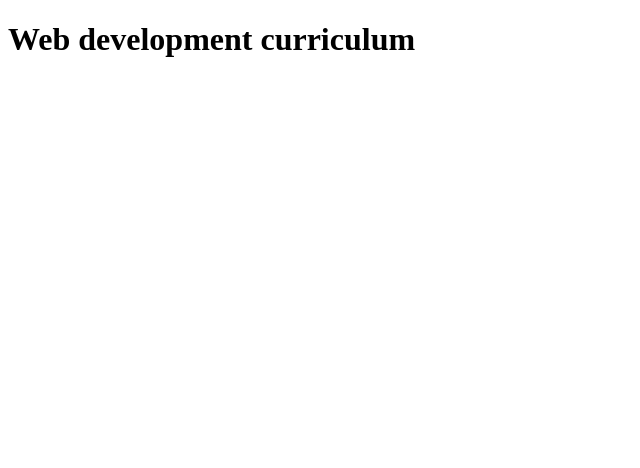
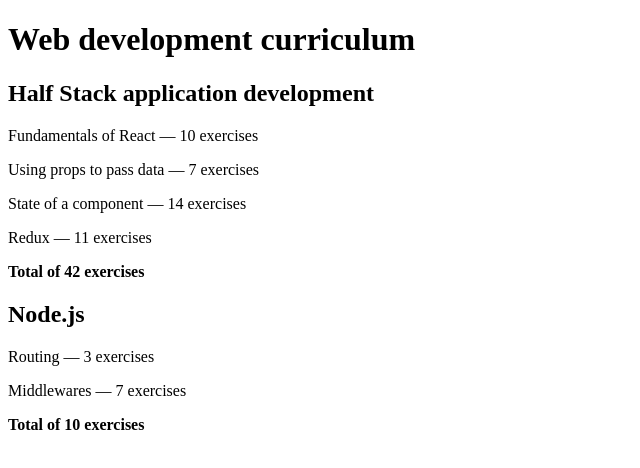
Before and after one commit to Xgsusbrx/fullStack-curso, a React (Vite) app in the folder ejercicios de react/: page / in a window 1280 px wide. Shown: the top 468 px of the page, without its empty margins (0-640 px from the left). Built offline with nearby package versions, Linux system fonts and the light colour scheme.

Commit message:
casi terminado

```diff
--- a/ejercicios de react/src/App.jsx
+++ b/ejercicios de react/src/App.jsx
@@ -44,43 +44,34 @@
     },
   ];
 
-
-
-
   return (
     <div>
-
-<h1> Web development curriculum</h1>
-
+      <h1>Web development curriculum</h1>
       <Course courses={courses} />
-
-
     </div>
   );
 };
 
-
 const Course = ({ courses }) => {
-
-  return (
-
-    <div>
-      <p>
-        {courses.map((date) =>
-      {date.name})}
-      </p>
-
-    </div>
-
-  );
-
-};
-
-const Header = ({ courses }) => {
-
   return (
     <div>
-
+      {courses.map((course) => (
+        <div key={course.id}>
+          <h2>{course.name}</h2>
+          {course.parts.map((part) => (
+            <p key={part.id}>
+              {part.name} — {part.exercises} exercises
+            </p>
+          ))}
+          <p>
+            <strong>
+              Total of{" "}
+              {course.parts.reduce((sum, part) => sum + part.exercises, 0)}{" "}
+              exercises
+            </strong>
+          </p>
+        </div>
+      ))}
     </div>
   );
 };
```
